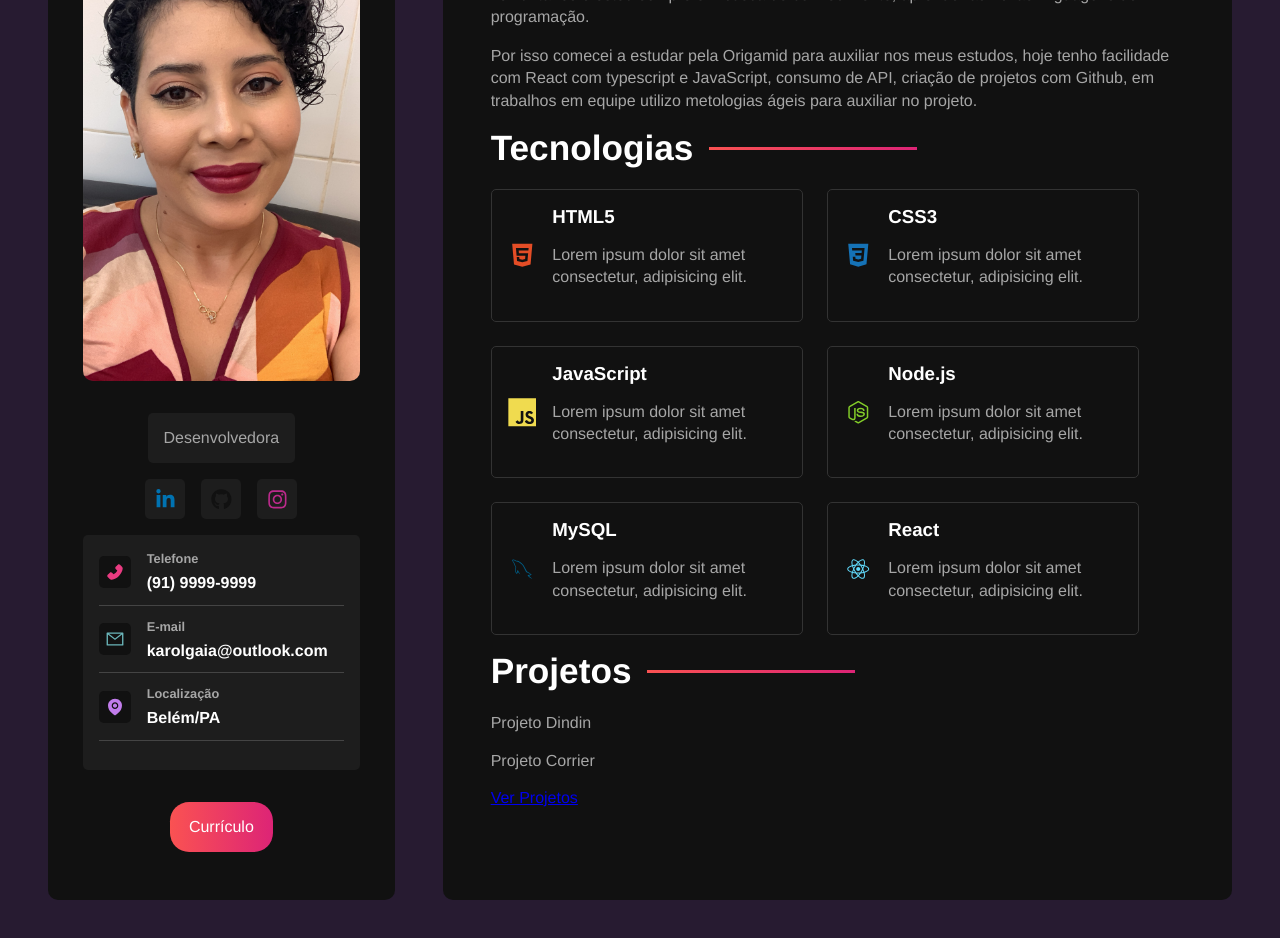
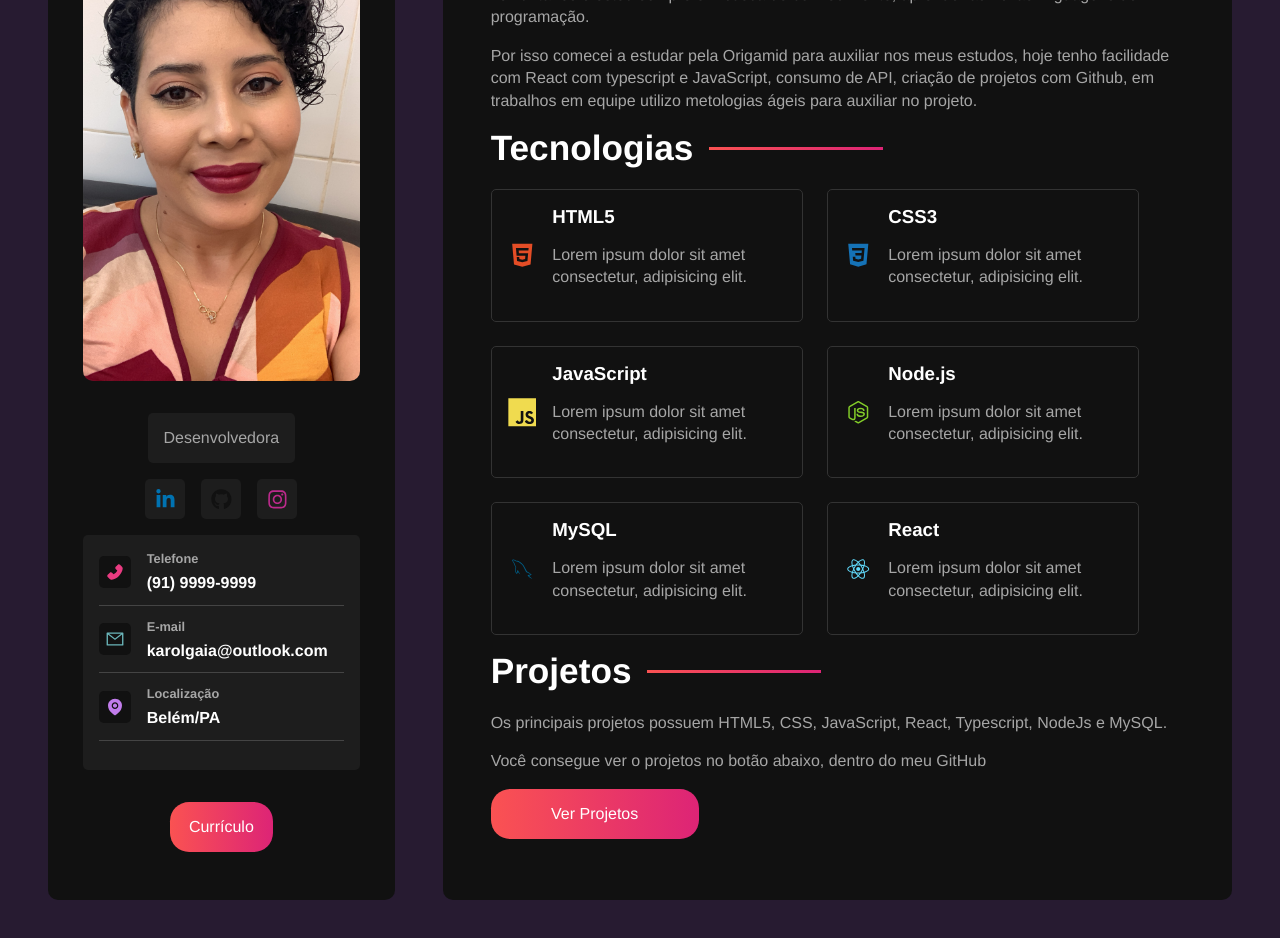
Before and after one commit to Karolinegaia/Karoline-Gaia, a React (Vite) app: page / in a window 1280 px wide. Shown: the part 460-1398 px from the top of the page. Built offline with nearby package versions, Linux system fonts and the light colour scheme.

Commit message:
Updating the project

```diff
--- a/src/Components/Projects.jsx
+++ b/src/Components/Projects.jsx
@@ -1,8 +1,12 @@
+import "../Styles/projects.sass"
+
+
 const Projects = () => {
     return <section className="projects-container">
         <h2>Projetos</h2>
-        <p>Projeto Dindin</p>
-        <p>Projeto Corrier</p>
+        <p>Os principais projetos possuem HTML5, CSS, JavaScript, React, Typescript, NodeJs e MySQL.</p>
+        <p>Você consegue ver o projetos no botão abaixo, dentro do meu GitHub</p>
+
         <a href="https://github.com/Karolinegaia" className="btn">
             Ver Projetos
         </a>
--- a/src/Styles/mixins.sass
+++ b/src/Styles/mixins.sass
@@ -16,4 +16,4 @@
     content: ""
     background: variables.$gradient
     height: 3px
-    width: 30%
+    width: 25%
--- /dev/null
+++ b/src/Styles/projects.sass
@@ -0,0 +1,7 @@
+@use 'mixins'
+
+.btn
+    @include mixins.btn
+    max-width: 30%
+    text-align: center
+    align-items: center
```
